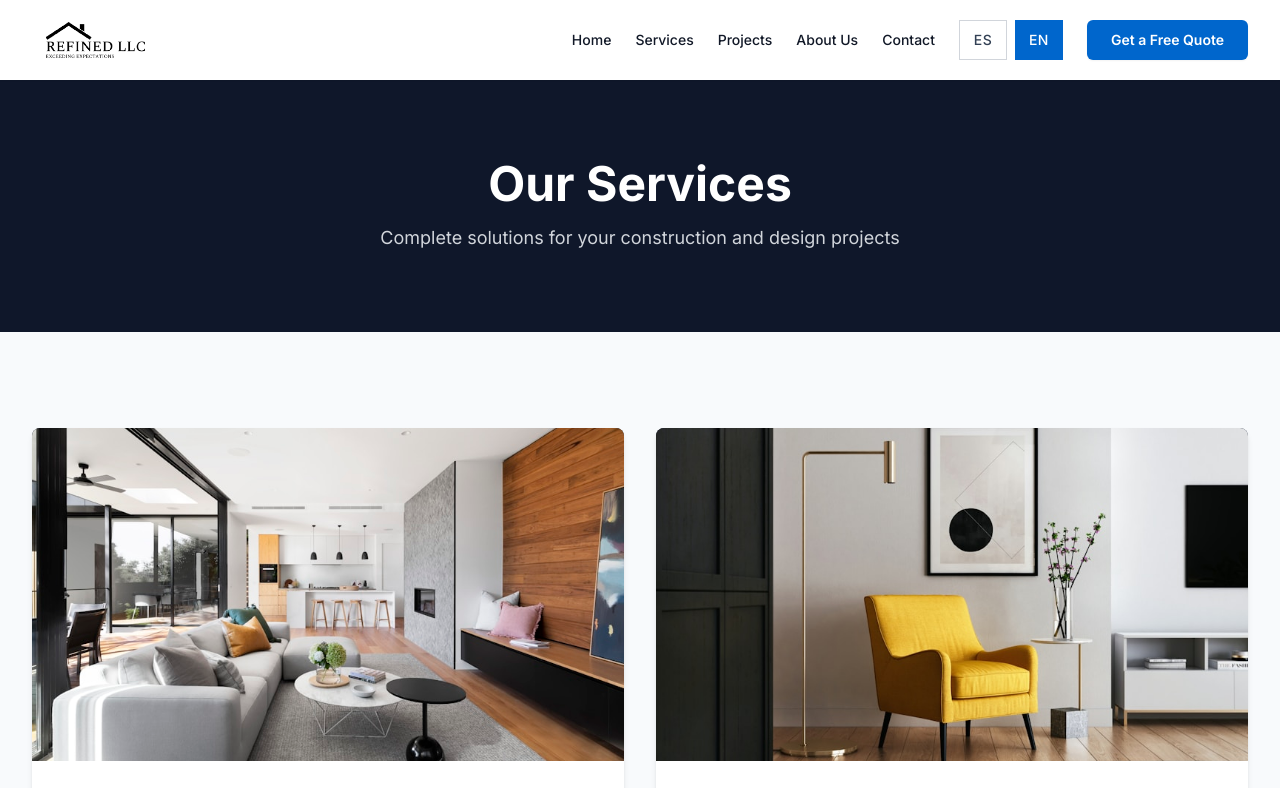
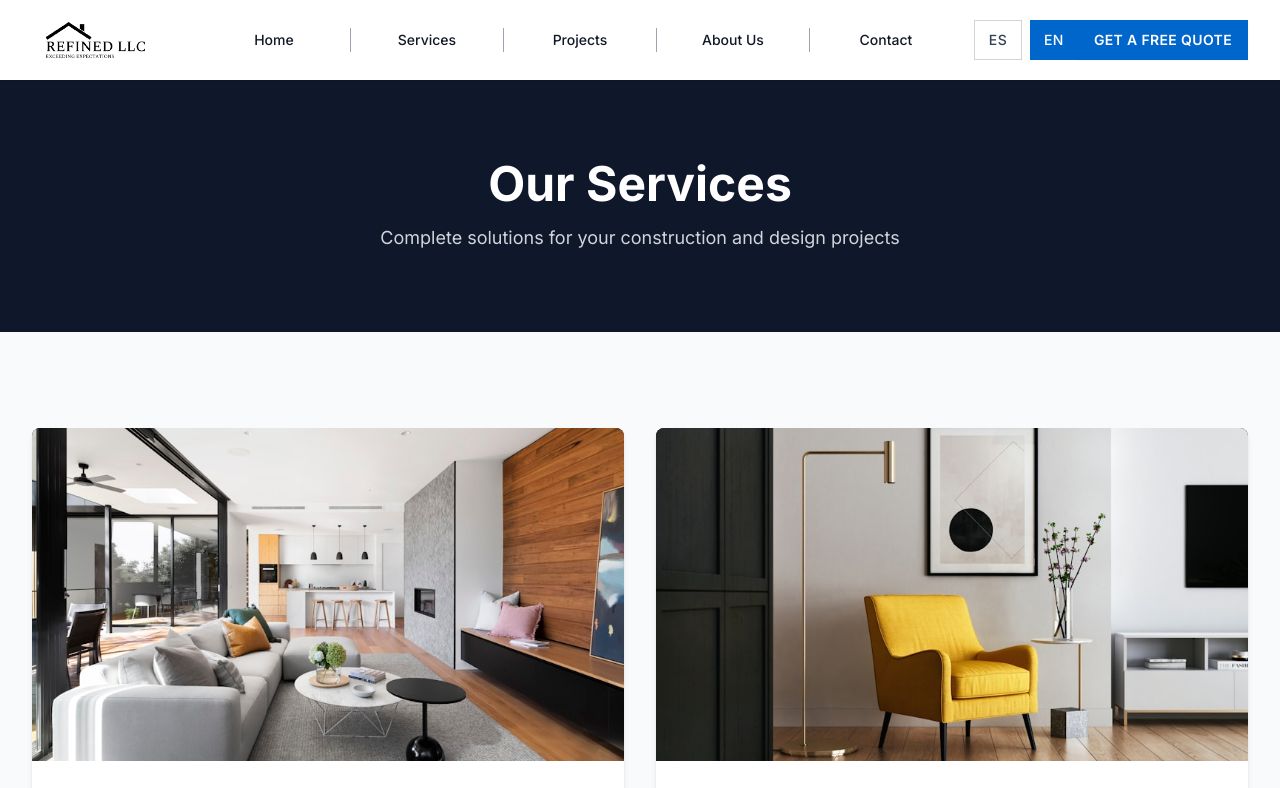
Before and after one commit to Phsycko/refinedllc, a Next.js app: page /servicios in a window 1280 px wide. Shown: the top 788 px of the page. Built offline with nearby package versions, Linux system fonts and the light colour scheme.

Commit message:
🧭 Unificar header: HeaderSimple igual al diseño del Home (nav, separadores, CTA, toggles)

```diff
--- a/components/HeaderSimple.tsx
+++ b/components/HeaderSimple.tsx
@@ -18,7 +18,7 @@ export default function HeaderSimple() {
   ]
 
   return (
-    <header className="sticky top-0 z-50 bg-white shadow-sm">
+    <header className="sticky top-0 z-50 bg-white/95 backdrop-blur-md shadow-sm">
       <nav className="mx-auto max-w-7xl px-4 sm:px-6 lg:px-8">
         <div className="flex h-20 items-center justify-between">
           {/* Logo */}
@@ -33,21 +33,26 @@ export default function HeaderSimple() {
             </div>
           </Link>
 
-          {/* Desktop Navigation */}
-          <div className="hidden md:flex md:items-center md:space-x-6">
-            {navItems.map((item) => (
-              <Link
-                key={item.href}
-                href={item.href}
-                className="text-sm font-medium text-gray-900 hover:text-gray-600 transition-colors duration-300"
-              >
-                {item.label}
-              </Link>
+          {/* Desktop Navigation - idéntico al header principal (estado scrolled) */}
+          <div className="hidden md:flex md:items-center">
+            {navItems.map((item, index) => (
+              <div key={item.href} className="flex items-center">
+                <Link
+                  href={item.href}
+                  className="text-sm font-medium text-gray-900 hover:text-gray-600 transition-colors duration-300 w-32 text-center inline-flex items-center justify-center whitespace-nowrap"
+                >
+                  {item.label}
+                </Link>
+                {index < navItems.length - 1 && (
+                  <span aria-hidden="true" className="mx-3 h-6 w-px bg-gray-400" />
+                )}
+              </div>
             ))}
+            <div className="mx-3" />
             <LanguageToggle />
             <Link
               href="/contacto"
-              className="rounded-md bg-accent px-6 py-2.5 text-sm font-semibold text-white shadow-sm transition-all hover:bg-accent-dark hover:shadow-md"
+              className="rounded-none h-10 px-4 text-sm font-semibold shadow-sm transition-all hover:shadow-md uppercase tracking-wide inline-flex items-center justify-center bg-accent text-white hover:bg-accent-dark"
             >
               {t.nav.quote}
             </Link>
@@ -96,7 +101,7 @@ export default function HeaderSimple() {
               </div>
               <Link
                 href="/contacto"
-                className="block w-full px-3 py-2 text-center text-base font-medium text-white bg-accent hover:bg-accent-dark rounded-md"
+                className="block w-full px-3 py-2 text-center text-base font-semibold text-white bg-accent hover:bg-accent-dark rounded-none uppercase tracking-wide"
                 onClick={() => setMobileMenuOpen(false)}
               >
                 {t.nav.quote}
```
